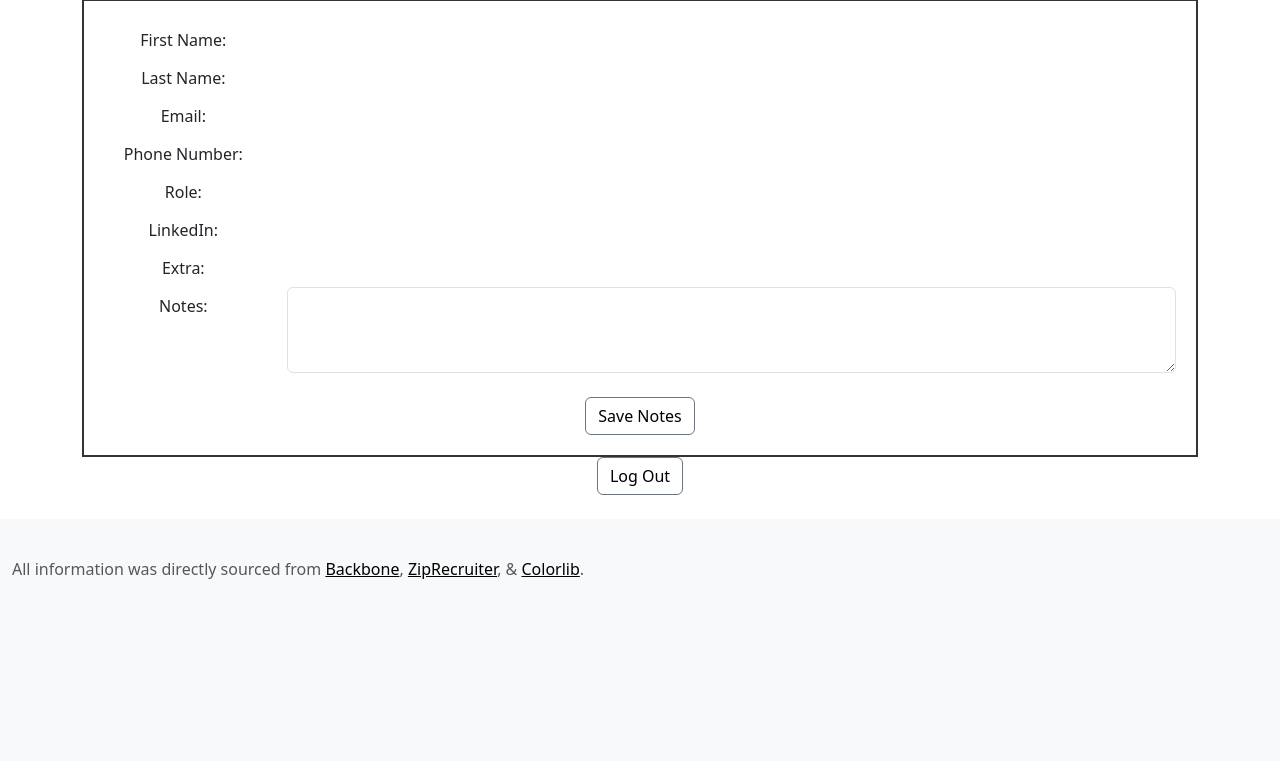
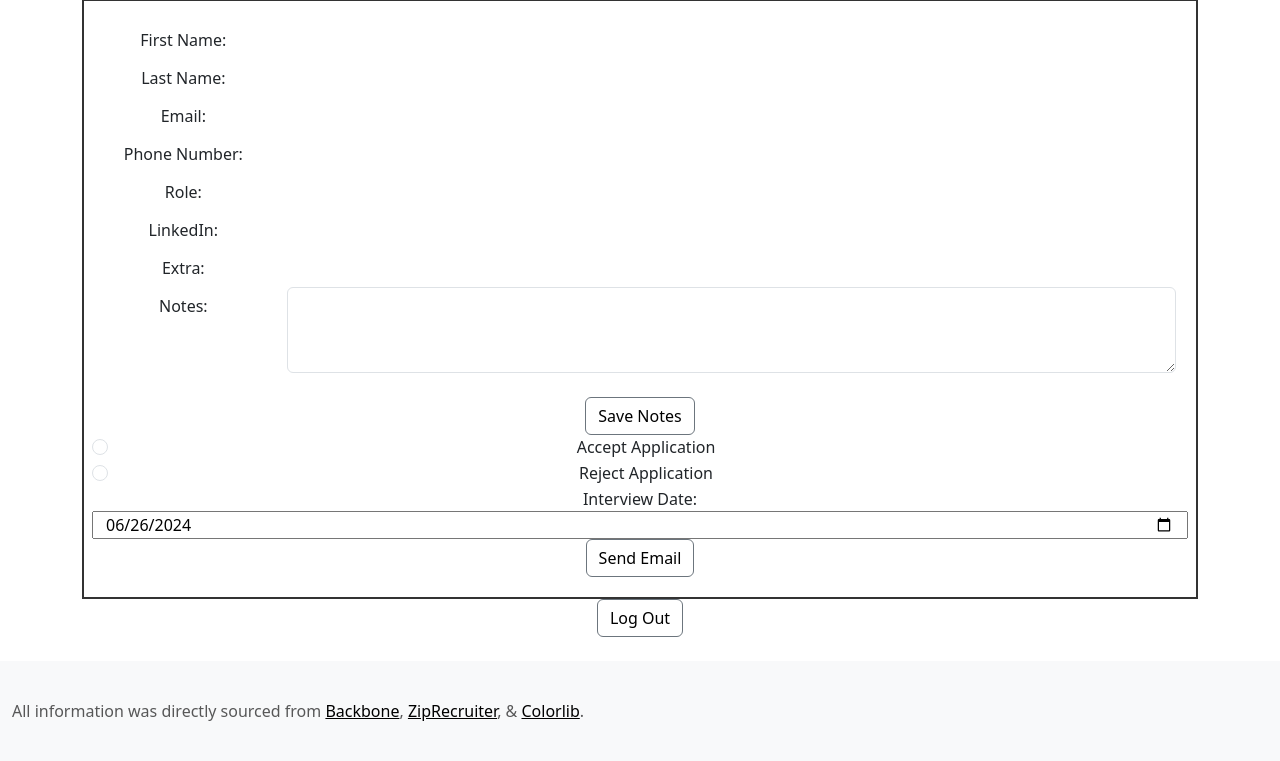
Before and after one commit to alentheguy/backbonejobapp2, a Django app: page /core/adminpage/ in a window 1280 px wide. Shown: the part 327-1088 px from the top of the page. Before the commit the page ends 906 px from the top, so only its background shows below. Run offline with Django 4.2, Linux system fonts and the light colour scheme; some libraries are stand-ins or nearby versions.

Commit message:
working on the admin page more

```diff
--- a/core/templates/adminpage.html
+++ b/core/templates/adminpage.html
@@ -93,6 +93,28 @@
             <br>
             <button class="btn btn-outline-secondary" type="submit" value="submit" id="saveNotes">Save Notes</button>
         </form>
+        <form method="POST">
+            {% csrf_token %}
+            <div class="row">
+                <div class="form-check">
+                    <input class="form-check-input" type="radio" name="flexRadioDefault" id="acceptOption">
+                    <label class="form-check-label" for="acceptOption">
+                        Accept Application
+                    </label>
+                </div>
+                <div class="form-check">
+                    <input class="form-check-input" type="radio" name="flexRadioDefault" id="rejectOption">
+                    <label class="form-check-label" for="rejectOption">
+                        Reject Application
+                    </label>
+                </div>
+            </div>
+            <div class="row">
+                <label for="interviewDate">Interview Date:</label>
+                <input type="date" id="interviewDate" name="interviewDate" value="2024-06-26" min="2024-06-26">
+            </div>
+            <button class="btn btn-outline-secondary" type="submit" value="submit" id="sendEmail">Send Email</button>
+        </form>
     </div>
     <a class="btn btn-outline-secondary" href="{% url 'log' %}">Log Out</a>
 </div>
@@ -155,22 +177,6 @@ document.getElementById("submit").addEventListener('click', function(e) {
 })
 document.getElementById("saveNotes").addEventListener('click', function(e) {
     e.preventDefault();
-    //const docRef = addDoc(collection(db, "apps"), {
-    //    Notes: document.getElementById("personalNotes").value,
-    //});
-
-    //const reference = ref(db, 'apps', curID);
-    //doc(reference, {
-    //    Notes: document.getElementById("personalNotes").value
-    //});
-
-    //apps.forEach((doc) => {
-    //    console.log(doc.id);
-    //    const appData = doc.data();
-    //    if(doc.id == curID){
-    //        appData.Notes = personalNotes.value;
-    //    }
-    //});
     apps.forEach((docu) => {
         console.log(docu.id, curID);
         const appData = docu.data();
@@ -188,6 +194,19 @@ document.getElementById("saveNotes").addEventListener('click', function(e) {
             });
         }
     });
+})
+document.getElementById("sendEmail").addEventListener('click', function(e) {
+    e.preventDefault();
+
+
+
+
+
+
+
+
+
+
 })
 //document.getElementById("deleteapp").addEventListener('click', function(e) {
 //    await deleteDoc(doc(db, "apps", id));
```
